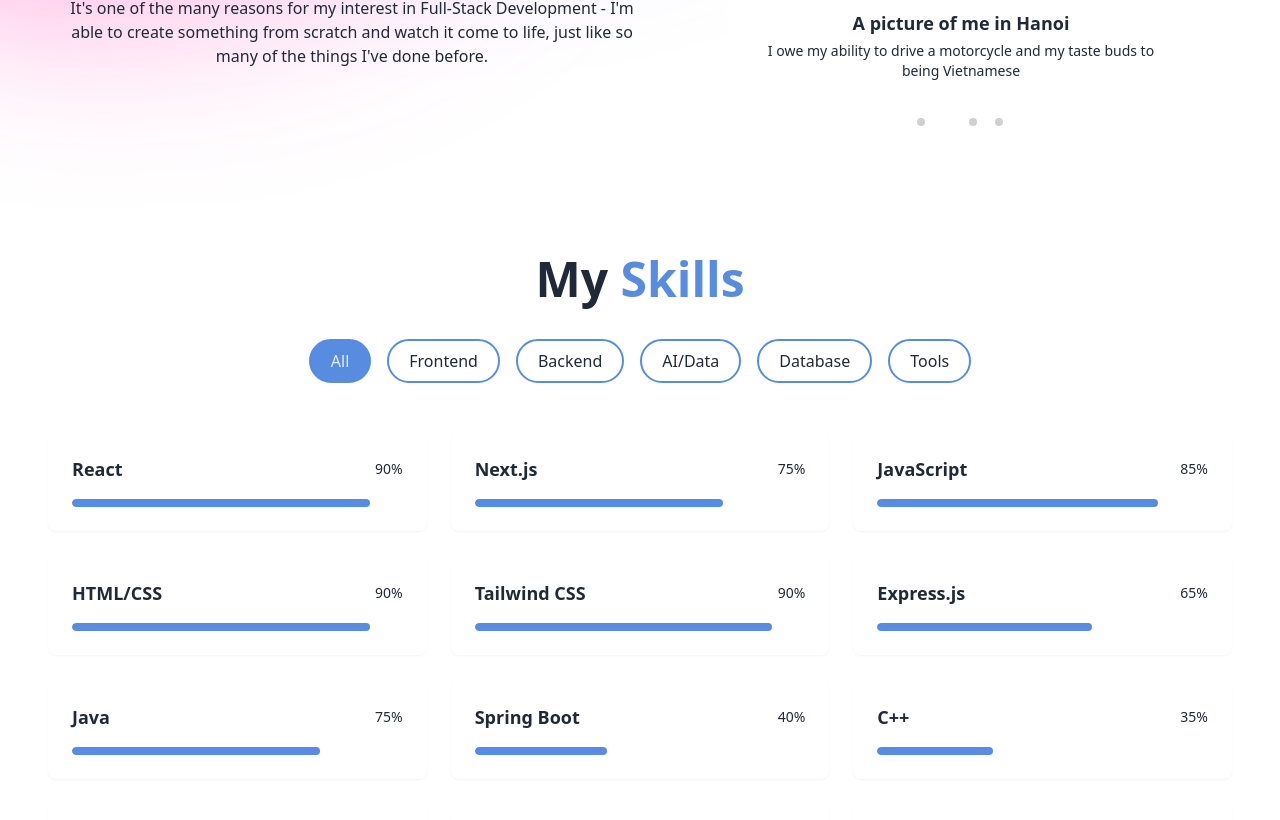
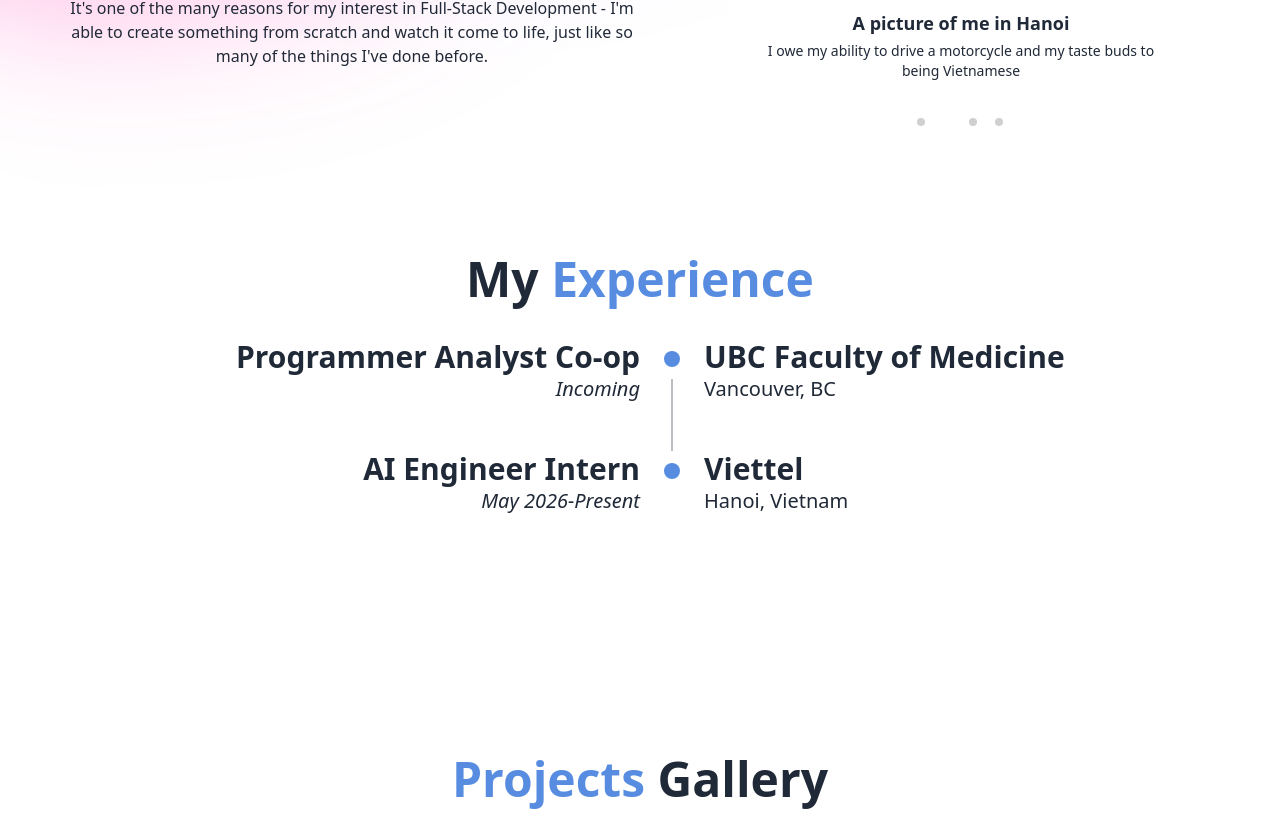
Before and after one commit to chucan1312/portfolio, a React (Vite) app: page / in a window 1280 px wide. Shown: the part 1220-2040 px from the top of the page. Built offline with nearby package versions, Linux system fonts and the light colour scheme; no server answers; the database is empty.

Commit message:
Add experience sectionsection

```diff
--- /dev/null
+++ b/src/components/ExperienceSection.jsx
@@ -0,0 +1,71 @@
+const exps = [
+    {
+        "position": "Programmer Analyst Co-op",
+        "date": "Incoming",
+        "company": "UBC Faculty of Medicine",
+        "location": "Vancouver, BC",
+        "description": "",
+        "url": "",
+    },
+    {
+        "position": "AI Engineer Intern",
+        "date": "May 2026-Present",
+        "company": "Viettel",
+        "location": "Hanoi, Vietnam",
+        "description": "",
+        "url": "",
+    }
+]
+
+export const ExperienceSection = () => {
+    return (
+        <section id="experience" className="py-24 px-4 relative bg-secondary/30">
+            <div className="container mx-auto max-w-5-xl">
+                <h2 className="text-3xl md:text-5xl font-bold mb-9 text-center">
+                    My <span className="text-primary">Experience</span>
+                </h2>
+                <div className="text-center w-full">
+                    {exps.map((exp, key) => (
+                        <div key={key} className="flex gap-6">
+
+                            {/* LEFT */}
+                            <div className="w-1/2 text-right">
+                                <p className="text-2xl md:text-3xl font-semibold">
+                                    {exp.position}
+                                </p>
+
+                                <p className="md:text-xl italic text-muted-foreground">
+                                    {exp.date}
+                                </p>
+                            </div>
+
+                            {/* MIDDLE TIMELINE */}
+                            <div className="flex flex-col items-center">
+                                {/* dot */}
+                                <div className="w-4 h-4 rounded-full bg-primary mt-3" />
+
+                                {/* line */}
+                                {key !== exps.length - 1 && (
+                                    <div className="w-[2px] flex-1 bg-foreground/30 mt-3" />
+                                )}
+                            </div>
+
+                            {/* RIGHT */}
+                            <div className="pb-12 text-left">
+                                <p className="text-2xl md:text-3xl font-semibold">
+                                    {exp.company}
+                                </p>
+
+                                <p className="md:text-xl text-muted-foreground">
+                                    {exp.location}
+                                </p>
+
+                                <p>{exp.description}</p>
+                            </div>
+                        </div>
+                    ))}
+                </div>
+            </div>
+        </section>
+    )
+}
--- a/src/components/Navbar.jsx
+++ b/src/components/Navbar.jsx
@@ -4,7 +4,7 @@
 const navItems = [
     { name: "Home", href: "#home" },
     { name: "About me", href: "#about" },
-    { name: "Skills", href: "#skills" },
+    { name: "Experience", href: "#experience" },
     { name: "Projects", href: "#projects" },
     { name: "Contact", href: "#contact" },
 ];
--- a/src/pages/Home.jsx
+++ b/src/pages/Home.jsx
@@ -8,6 +8,7 @@
 import { Footer } from "@/components/Footer"
 import { DrawSection } from "@/components/DrawSection"
 import { AboutMe } from "@/components/AboutMe"
+import { ExperienceSection } from "../components/ExperienceSection"
 
 export const Home = () => {
     return <div className="min-h-screen bg-background text-foreground overflow-x-hidden">
@@ -27,7 +28,7 @@
         <main>
             <HomeSection />
             <AboutMe />
-            <SkillsSection />
+            <ExperienceSection />
             <ProjectsSection />
             <DrawSection />
             <ContactSection />
```
